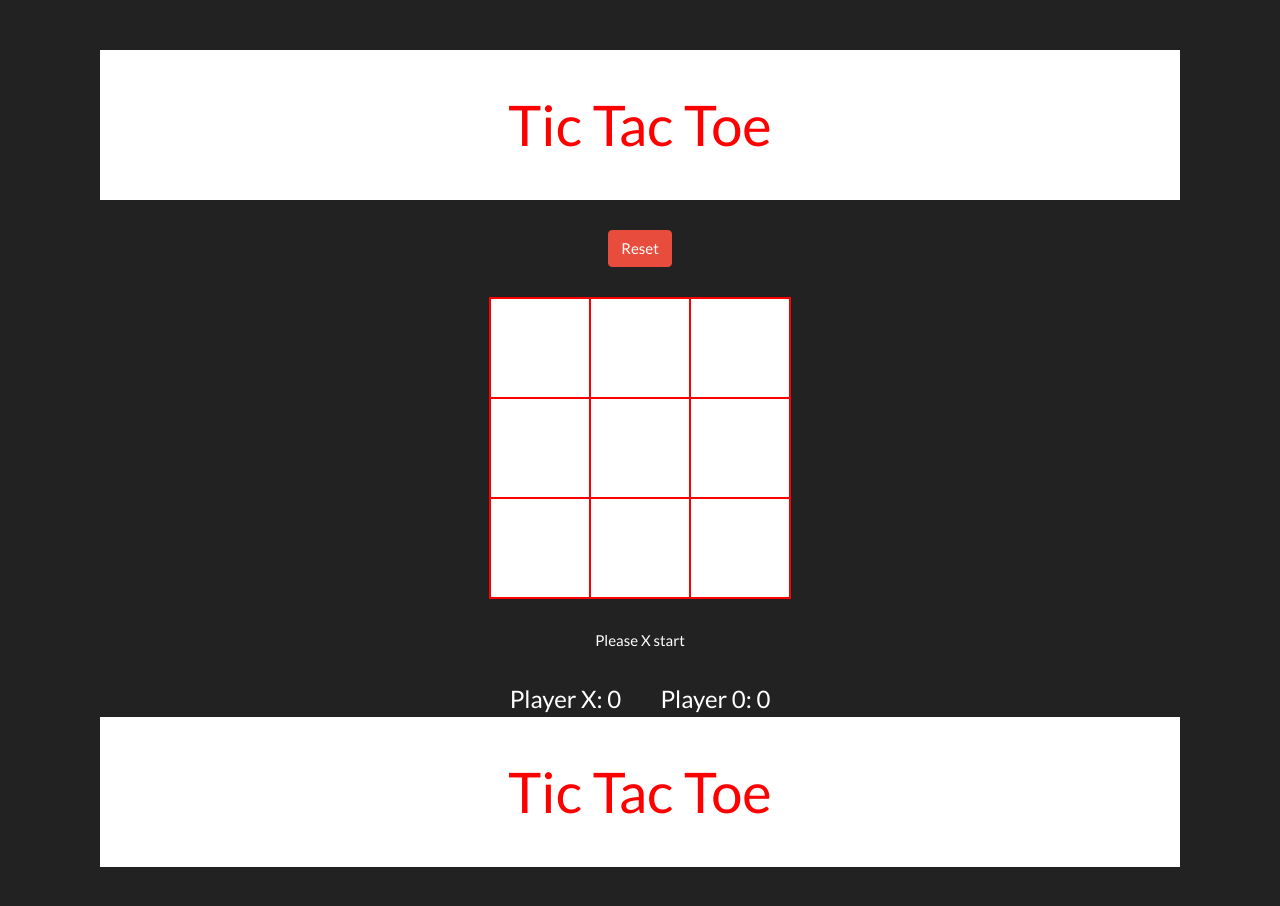
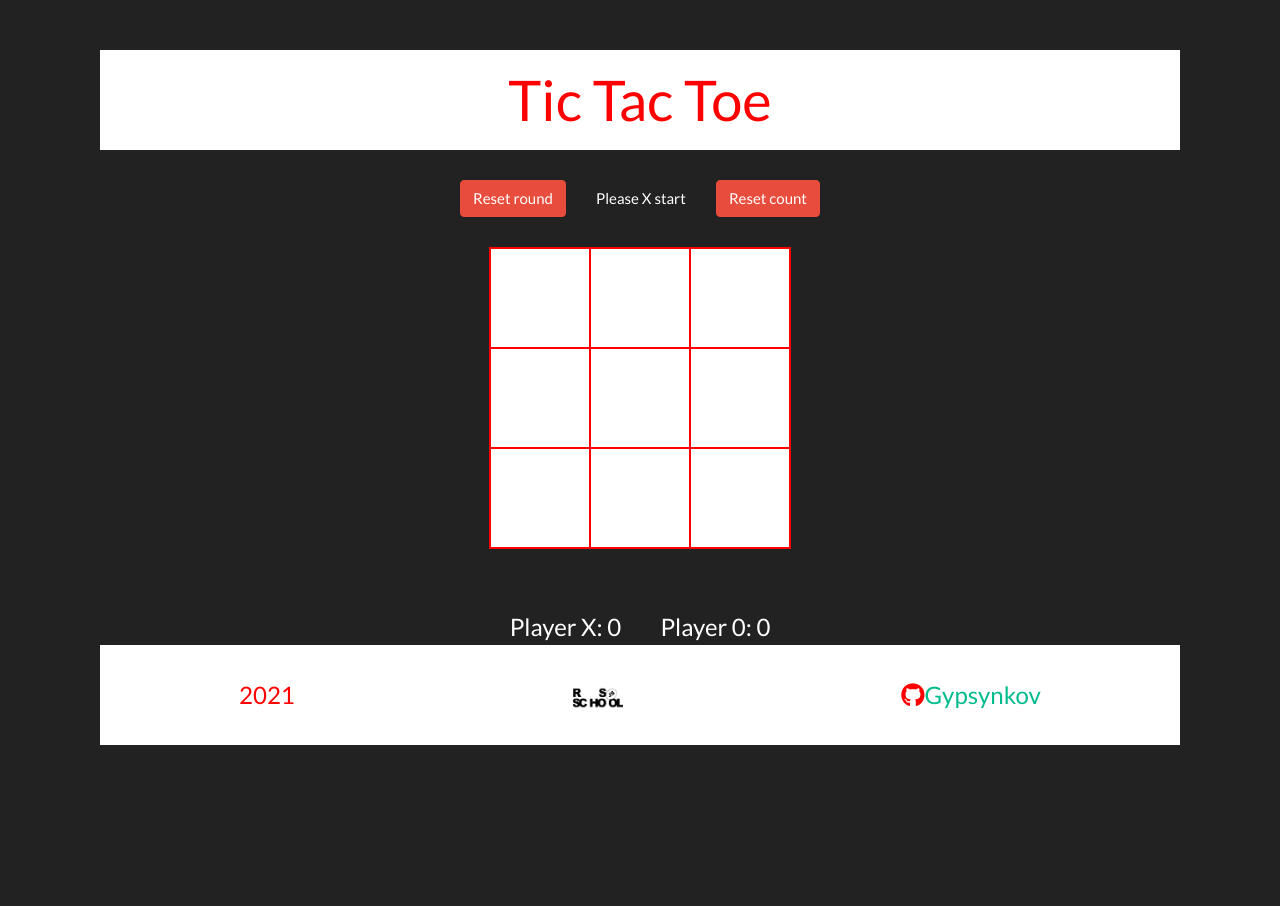
Before and after one commit to Gypsynkov/react-game, a React app in the folder tic-tac-toe/: page / in a window 1280 px wide. After the commit the page ends 800 px from the top, so only its background shows below. Built offline with nearby package versions, Linux system fonts and the light colour scheme.

Commit message:
made footer and resseter

```diff
--- a/tic-tac-toe/public/index.html
+++ b/tic-tac-toe/public/index.html
@@ -5,6 +5,7 @@
     <link rel="stylesheet" href="https://bootswatch.com/4/darkly/bootstrap.min.css">
     <meta name="viewport" content="width=device-width, initial-scale=1" />
     <title>Staff List</title>
+    <script src="https://kit.fontawesome.com/fadaea77b0.js" crossorigin="anonymous"></script>
   </head>
   <body>
     <noscript>You need to enable JavaScript to run this app.</noscript>
--- a/tic-tac-toe/src/components/footer/footer.css
+++ b/tic-tac-toe/src/components/footer/footer.css
@@ -1,10 +1,15 @@
 .footer{
     display: flex;
     align-items: center;
-    justify-content: center;
+    justify-content: space-around;
     background-color: white;
     color: red;
     text-align: center;
-    font-size: 3.5rem;
-    min-height: 150px;
+    font-size: 1.5rem;
+    min-height: 100px;
 }
+
+.app_logo_rs{
+max-width: 50px;
+max-height: 40px;
+}
--- a/tic-tac-toe/src/components/footer/footer.js
+++ b/tic-tac-toe/src/components/footer/footer.js
@@ -1,9 +1,10 @@
 import React, { Component } from 'react';
 
 import './footer.css'
+import logo from '../../assets/img/logo.jpg'
 
 export default class Footer extends Component {
-    constructor (props){
+    constructor(props) {
         super();
 
 
@@ -13,7 +14,16 @@ export default class Footer extends Component {
 
         return (
             <div className='footer'>
-                  <span>Tic Tac Toe </span>
+                <div className='app_year'>
+                    <span>2021</span>
+                </div>
+                <div className='app_logo'>
+                    <a href="https://rs.school/js/"><img className="app_logo_rs" src={logo} alt="" /></a>
+                </div>
+                <div className='app_github'>
+                    <i className="fab fa-github"></i>
+                    <a href="https://github.com/Gypsynkov">Gypsynkov</a>
+                </div>
             </div>
         )
     }
--- a/tic-tac-toe/src/components/header/header.css
+++ b/tic-tac-toe/src/components/header/header.css
@@ -6,5 +6,5 @@
     color: red;
     text-align: center;
     font-size: 3.5rem;
-    min-height: 150px;
+    min-height: 100px;
 }
--- a/tic-tac-toe/src/components/main/main.js
+++ b/tic-tac-toe/src/components/main/main.js
@@ -116,6 +116,16 @@ export default class Main extends Component {
 
     }
 
+    checkNowinner = ( arr ) =>{
+        arr.forEach((e)=>{
+            if( e != null){
+                return true
+            } else {
+                return false
+            }
+        })
+    }
+
     // code with point element on grid
     pointer = (e) => {
         let data = e.target.getAttribute('data');
@@ -179,11 +189,19 @@ export default class Main extends Component {
 
     // reset button
 
-    gameReseter = () => {
+    roundReseter = () => {
         this.playAudio(reset)
+        this.gameState = 'Please X start'
         this.setState({ filds: Array(9).fill(null) })
         this.setState({ count: 0 })
     }
+   // reset count button
+
+   countReseter = () => {
+    this.playAudio(reset)
+    this.setState({ winnerX: 0 })
+    this.setState({ winnerO: 0 })
+}
 
     // play some sounds
 
@@ -225,9 +243,12 @@ export default class Main extends Component {
 
                 <div className="buttons_block">
                     <div className="button_retry">
-                        <button onClick={this.gameReseter} type="button" className="btn btn-danger"> Reset </button>
+                        <button onClick={this.roundReseter} type="button" className="btn btn-danger"> Reset round</button>
                     </div>
-
+                    <div className='play_state'>{this.gameState}</div>
+                    <div className="button_retry">
+                        <button onClick={this.countReseter} type="button" className="btn btn-danger"> Reset count</button>
+                    </div>
                 </div>
 
                 <div className='main_play_filed'>
@@ -241,7 +262,7 @@ export default class Main extends Component {
                         </div> */}
                 </div>
 
-                <div className='play_state'>{this.gameState}</div>
+
                 <div className='win_counter'><Statistic winnerX={this.state.winnerX} winnerO={this.state.winnerO} /></div>
 
 
```
Also changed, not shown: tic-tac-toe/src/assets/img/logo.jpg (added), tic-tac-toe/src/assets/img/rs_school_js.svg (added). Lines whose indentation alone changed are shown as unchanged.
